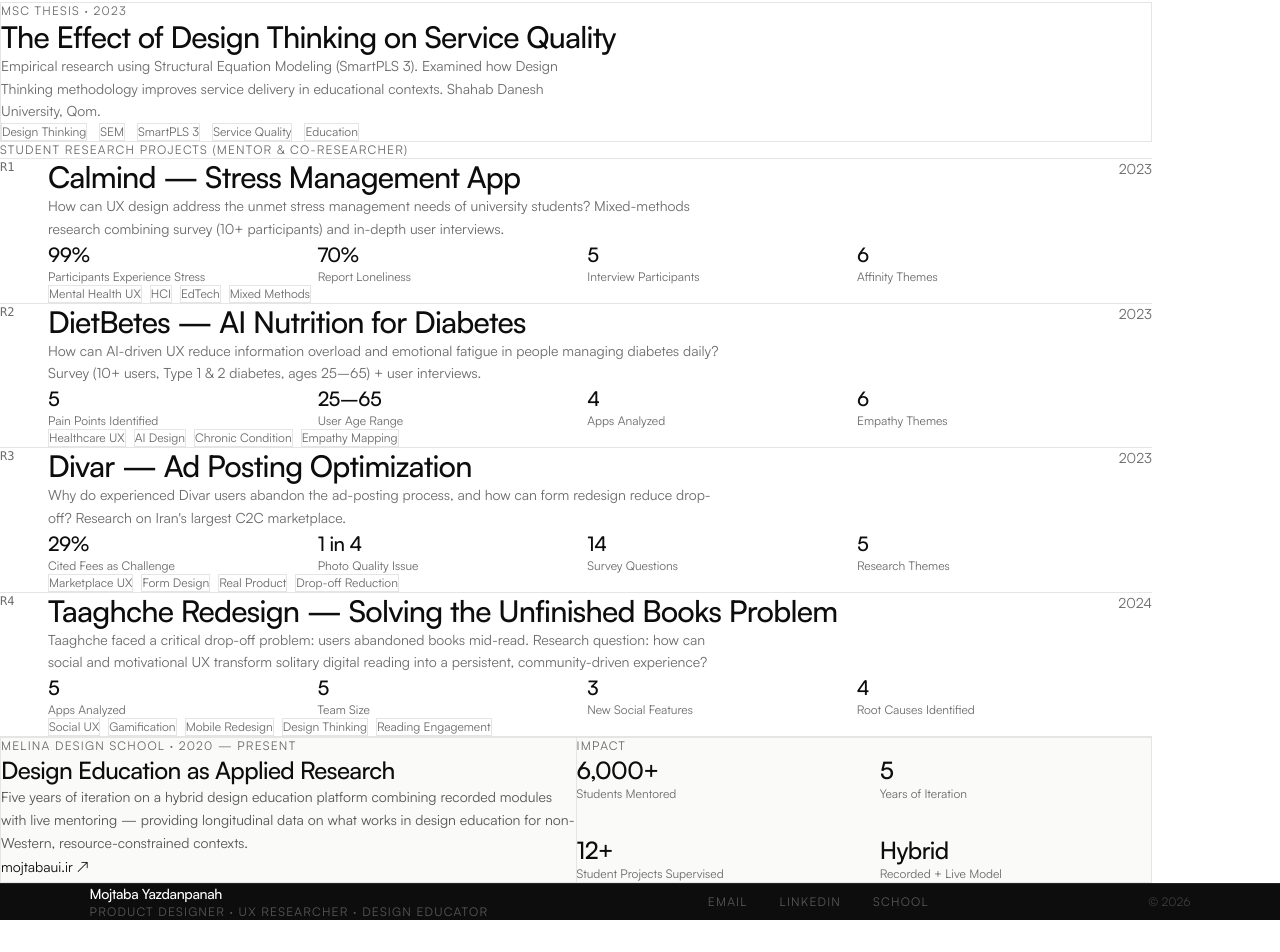
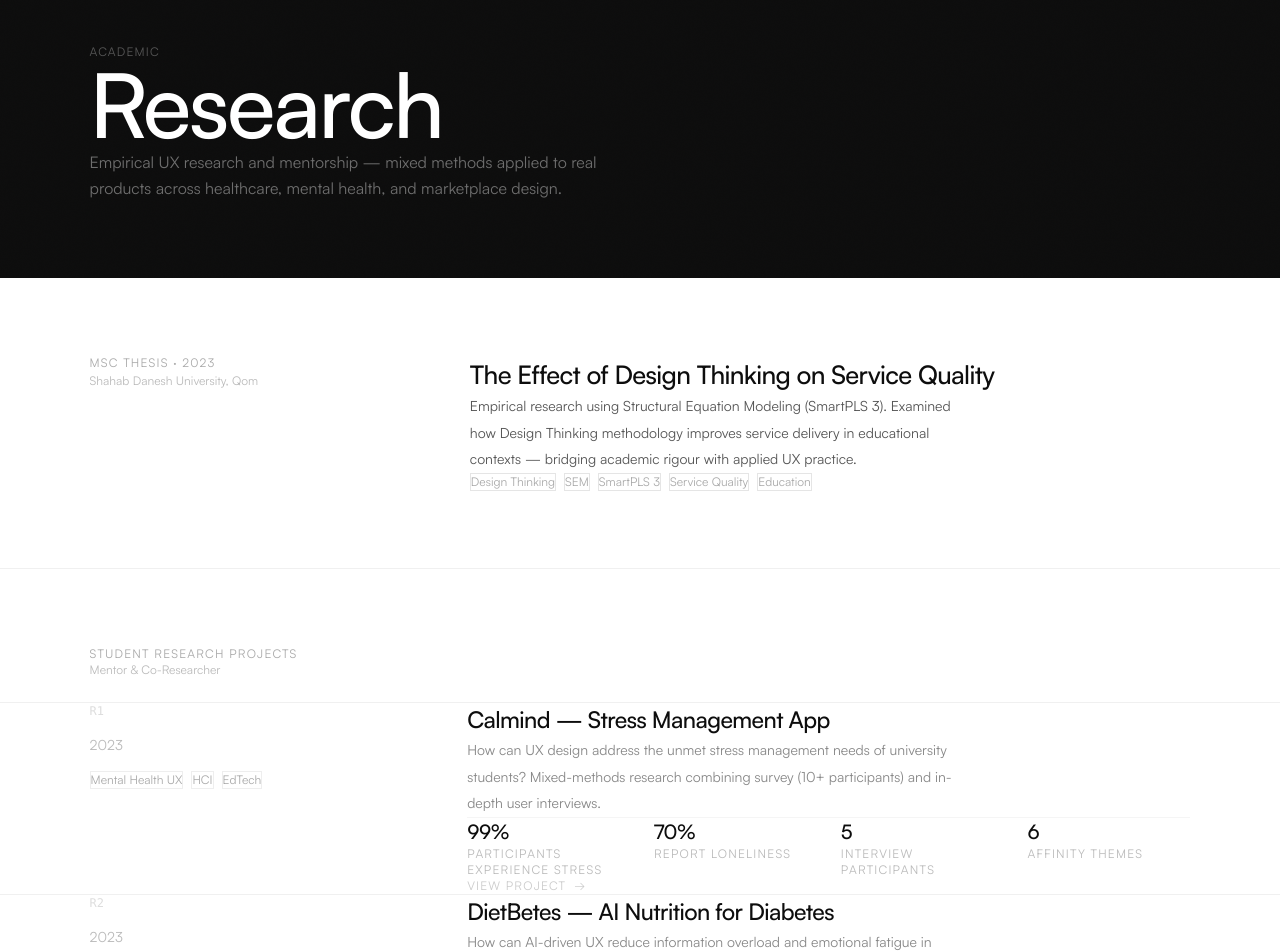
Before and after one commit to mojtabaui/portfolio, a Next.js app: page /research in a window 1280 px wide. Shown: the part 162-1114 px from the top of the page. Before the commit the page ends 1082 px from the top, so only its background shows below. Built offline with nearby package versions, Linux system fonts and the light colour scheme.

Commit message:
fix: content audit — duplicate text, wrong count, old email, stale metadata

```diff
--- a/src/app/about/page.tsx
+++ b/src/app/about/page.tsx
@@ -21,7 +21,7 @@ const experience = [
 
 const education = [
   { degree: "MSc — Software Engineering (Design Thinking & Innovation)", org: "Shahab Danesh University, Qom", period: "2020 — 2023", desc: "Thesis: Investigating the Effect of Design Thinking on Service Quality via Structural Equation Modeling (SmartPLS 3)." },
-  { degree: "BSc — Computer Engineering", org: "University of Tehran (Farabi Campus)", period: "2011 — 2015", desc: "Foundation in software engineering, algorithms, and programming." },
+  { degree: "BSc — Computer Engineering", org: "University of Tehran (Farabi Campus)", period: "2016 — 2019", desc: "Foundation in software engineering, algorithms, and programming." },
 ];
 
 export default function AboutPage() {
--- a/src/app/research/page.tsx
+++ b/src/app/research/page.tsx
@@ -1,139 +1,196 @@
 import Link from "next/link";
 import { researchProjects } from "@/data/projects";
+import FadeIn from "@/components/FadeIn";
 import type { Metadata } from "next";
 
 export const metadata: Metadata = {
   title: "Research",
   description:
-    "UX research projects and academic work by Mojtaba Yazdanpanah — Mental Health UX, Healthcare AI, Marketplace UX. MSc thesis on Design Thinking and Service Quality.",
+    "UX research projects and academic work by Mojtaba Yazdanpanah — empirical mixed-methods research across healthcare, mental health, and marketplace design.",
 };
+
+const pad = "clamp(1.5rem, 7vw, 9rem)";
+const vPad = "clamp(4rem, 6vw, 7rem)";
 
 export default function ResearchPage() {
   return (
-    <div className="pt-14">
-      <section className="max-w-6xl mx-auto px-6 md:px-12 pt-24 pb-16">
-        <p className="text-xs tracking-widest uppercase text-[#6b6b6b] mb-6">Academic</p>
-        <h1 className="text-4xl md:text-6xl font-medium tracking-tight mb-6">Research</h1>
-        <p className="text-lg text-[#6b6b6b] max-w-xl leading-relaxed">
-          Empirical UX research and academic mentorship — applying mixed methods to real products
+    <div>
+
+      {/* Dark header */}
+      <section
+        className="grain bg-[#0d0d0d] flex flex-col justify-end"
+        style={{
+          minHeight: "55vh",
+          paddingLeft: pad,
+          paddingRight: pad,
+          paddingTop: "clamp(5rem, 10vw, 12rem)",
+          paddingBottom: vPad,
+        }}
+      >
+        <FadeIn>
+          <p className="text-xs uppercase tracking-widest text-white/30 mb-5">Academic</p>
+          <h1
+            className="font-medium text-white tracking-tight leading-none mb-6"
+            style={{ fontSize: "clamp(3rem, 7vw, 8rem)" }}
+          >
+            Research
+          </h1>
+          <p className="text-white/40 text-base max-w-lg leading-relaxed">
+            Empirical UX research and mentorship — mixed methods applied to real products
             across healthcare, mental health, and marketplace design.
           </p>
+        </FadeIn>
       </section>
 
       {/* MSc Thesis */}
-      <section className="max-w-6xl mx-auto px-6 md:px-12 pb-16">
-        <div className="border border-[#e5e5e5] p-8 md:p-12">
-          <p className="text-xs uppercase tracking-widest text-[#6b6b6b] mb-4">MSc Thesis · 2023</p>
-          <h2 className="text-2xl md:text-3xl font-medium tracking-tight mb-4 max-w-2xl">
+      <section className="bg-white border-b border-[#f0f0f0]">
+        <FadeIn>
+          <div
+            className="grid md:grid-cols-3 gap-10"
+            style={{ paddingLeft: pad, paddingRight: pad, paddingTop: vPad, paddingBottom: vPad }}
+          >
+            <div>
+              <p className="text-xs uppercase tracking-widest text-[#aaa] mb-3">MSc Thesis · 2023</p>
+              <p className="text-xs text-[#bbb] leading-relaxed">Shahab Danesh University, Qom</p>
+            </div>
+            <div className="md:col-span-2">
+              <h2
+                className="font-medium tracking-tight mb-5"
+                style={{ fontSize: "clamp(1.3rem, 2vw, 2rem)" }}
+              >
                 The Effect of Design Thinking on Service Quality
               </h2>
-          <p className="text-sm text-[#6b6b6b] leading-relaxed max-w-xl mb-6">
-            Empirical research using Structural Equation Modeling (SmartPLS 3). Examined how
-            Design Thinking methodology improves service delivery in educational contexts.
-            Shahab Danesh University, Qom.
+              <p className="text-sm text-[#555] leading-relaxed mb-6" style={{ lineHeight: 1.9, maxWidth: "52ch" }}>
+                Empirical research using Structural Equation Modeling (SmartPLS 3).
+                Examined how Design Thinking methodology improves service delivery in
+                educational contexts — bridging academic rigour with applied UX practice.
               </p>
-          <div className="flex flex-wrap gap-3">
+              <div className="flex flex-wrap gap-2">
                 {["Design Thinking", "SEM", "SmartPLS 3", "Service Quality", "Education"].map((tag) => (
-              <span key={tag} className="text-xs px-3 py-1 border border-[#e5e5e5] text-[#6b6b6b]">
+                  <span key={tag} className="text-xs px-3 py-1 border border-[#e5e5e5] text-[#aaa]">
                     {tag}
                   </span>
                 ))}
               </div>
             </div>
+          </div>
+        </FadeIn>
       </section>
 
       {/* Research Projects */}
-      <section className="max-w-6xl mx-auto px-6 md:px-12 pb-24">
-        <p className="text-xs uppercase tracking-widest text-[#6b6b6b] mb-8">
-          Student Research Projects (Mentor & Co-Researcher)
+      <section className="bg-white">
+        <div style={{ paddingLeft: pad, paddingRight: pad, paddingTop: vPad, paddingBottom: "1.5rem" }}>
+          <FadeIn>
+            <p className="text-xs uppercase tracking-widest text-[#aaa]">
+              Student Research Projects
             </p>
-        <div className="space-y-0">
+            <p className="text-xs text-[#bbb] mt-2">Mentor &amp; Co-Researcher</p>
+          </FadeIn>
+        </div>
+        <div className="border-t border-[#f0f0f0] mt-8">
           {researchProjects.map((project, i) => (
             <Link
               key={project.slug}
               href={`/work/${project.slug}`}
-              className="group flex flex-col md:flex-row md:items-start gap-4 py-10 border-t border-[#e5e5e5] hover:opacity-70 transition-opacity"
+              className="group block border-b border-[#f0f0f0] hover:bg-[#fafaf9] transition-colors"
             >
-              <span className="text-xs text-[#6b6b6b] font-mono w-8 pt-1 shrink-0">
-                R{i + 1}
-              </span>
-              <div className="flex-1">
-                <h2 className="text-2xl md:text-3xl font-medium tracking-tight mb-2">
-                  {project.title}
-                </h2>
-                <p className="text-sm text-[#6b6b6b] mb-4 max-w-2xl leading-relaxed">
-                  {project.overview}
-                </p>
-                {project.stats && (
-                  <div className="grid grid-cols-2 md:grid-cols-4 gap-6 mb-4">
-                    {project.stats.map(({ label, value }) => (
-                      <div key={label}>
-                        <p className="text-xl font-medium tracking-tight">{value}</p>
-                        <p className="text-xs text-[#6b6b6b] mt-0.5">{label}</p>
-                      </div>
-                    ))}
-                  </div>
-                )}
-                <div className="flex flex-wrap gap-2">
-                  {project.tags.map((tag) => (
-                    <span
-                      key={tag}
-                      className="text-xs px-3 py-1 border border-[#e5e5e5] text-[#6b6b6b]"
+              <FadeIn delay={i * 0.05}>
+                <div
+                  className="grid md:grid-cols-3 gap-8 py-16"
+                  style={{ paddingLeft: pad, paddingRight: pad }}
                 >
+                  {/* Left: number + year + tags */}
+                  <div className="flex md:flex-col justify-between md:justify-start gap-4">
+                    <span className="text-xs font-mono text-[#ddd]">R{i + 1}</span>
+                    <span className="text-sm text-[#bbb]">{project.year}</span>
+                    <div className="hidden md:flex flex-wrap gap-2 mt-4">
+                      {project.tags.slice(0, 3).map((tag) => (
+                        <span key={tag} className="text-xs px-2.5 py-1 border border-[#eee] text-[#aaa]">
                           {tag}
                         </span>
                       ))}
                     </div>
                   </div>
-              <span className="text-sm text-[#6b6b6b] shrink-0 md:pt-1">{project.year}</span>
+
+                  {/* Right: title + overview + stats */}
+                  <div className="md:col-span-2">
+                    <h2
+                      className="font-medium tracking-tight mb-4 group-hover:text-[#ff3d00] transition-colors"
+                      style={{ fontSize: "clamp(1.2rem, 1.8vw, 1.8rem)" }}
+                    >
+                      {project.title}
+                    </h2>
+                    <p className="text-sm text-[#888] leading-relaxed mb-6" style={{ lineHeight: 1.9, maxWidth: "52ch" }}>
+                      {project.overview}
+                    </p>
+                    {project.stats && (
+                      <div className="grid grid-cols-2 md:grid-cols-4 gap-6 pt-6 border-t border-[#f5f5f5]">
+                        {project.stats.map(({ label, value }) => (
+                          <div key={label}>
+                            <p className="text-xl font-medium tracking-tight text-[#0d0d0d]">{value}</p>
+                            <p className="text-xs text-[#bbb] mt-1 uppercase tracking-widest">{label}</p>
+                          </div>
+                        ))}
+                      </div>
+                    )}
+                    <div className="flex items-center gap-2 mt-8 text-xs uppercase tracking-widest text-[#ccc] group-hover:text-[#ff3d00] transition-colors">
+                      <span>View Project</span>
+                      <span className="group-hover:translate-x-1 transition-transform duration-300">→</span>
+                    </div>
+                  </div>
+                </div>
+              </FadeIn>
             </Link>
           ))}
-          <div className="border-t border-[#e5e5e5]" />
         </div>
       </section>
 
       {/* Melina Design School */}
-      <section className="max-w-6xl mx-auto px-6 md:px-12 pb-24">
-        <div className="grid md:grid-cols-2 gap-px bg-[#e5e5e5] border border-[#e5e5e5]">
-          <div className="bg-[#fafaf8] px-8 py-10 md:px-12">
-            <p className="text-xs uppercase tracking-widest text-[#6b6b6b] mb-4">
-              Melina Design School · 2020 — Present
-            </p>
-            <h2 className="text-2xl font-medium tracking-tight mb-4">
-              Design Education as Applied Research
+      <section
+        className="grain bg-[#0d0d0d]"
+        style={{ paddingLeft: pad, paddingRight: pad, paddingTop: vPad, paddingBottom: vPad }}
+      >
+        <FadeIn>
+          <div className="flex flex-col md:flex-row md:items-end justify-between gap-12">
+            <div>
+              <p className="text-xs uppercase tracking-widest text-white/30 mb-8">Design Education</p>
+              <h2
+                className="font-medium text-white tracking-tight leading-snug mb-6"
+                style={{ fontSize: "clamp(1.8rem, 3vw, 3.5rem)", maxWidth: "22ch" }}
+              >
+                Melina Design School — 6,000+ students mentored
               </h2>
-            <p className="text-sm leading-relaxed text-[#0f0f0f]/70 mb-6">
-              Five years of iteration on a hybrid design education platform combining recorded
-              modules with live mentoring — providing longitudinal data on what works in design
+              <p className="text-white/50 text-sm leading-relaxed mb-8" style={{ maxWidth: "44ch", lineHeight: 1.9 }}>
+                Five years building a hybrid design education platform combining recorded
+                modules with live mentoring — a longitudinal study in what works in design
                 education for non-Western, resource-constrained contexts.
               </p>
               <a
                 href="https://mojtabaui.ir"
                 target="_blank"
                 rel="noopener noreferrer"
-              className="text-sm link-underline"
+                className="text-xs uppercase tracking-widest text-white border-b border-white/20 pb-0.5 hover:text-[#ff3d00] hover:border-[#ff3d00] transition-colors"
               >
                 mojtabaui.ir ↗
               </a>
             </div>
-          <div className="bg-[#fafaf8] px-8 py-10 md:px-12">
-            <p className="text-xs uppercase tracking-widest text-[#6b6b6b] mb-8">Impact</p>
-            <div className="grid grid-cols-2 gap-8">
+            <div className="grid grid-cols-2 gap-10 shrink-0">
               {[
                 { value: "6,000+", label: "Students Mentored" },
-                { value: "5", label: "Years of Iteration" },
-                { value: "12+", label: "Student Projects Supervised" },
-                { value: "Hybrid", label: "Recorded + Live Model" },
+                { value: "5 yrs", label: "Years of Iteration" },
+                { value: "12+", label: "Projects Supervised" },
+                { value: "Hybrid", label: "Live + Recorded" },
               ].map(({ value, label }) => (
                 <div key={label}>
-                  <p className="text-2xl font-medium tracking-tight mb-1">{value}</p>
-                  <p className="text-xs text-[#6b6b6b]">{label}</p>
+                  <p className="text-2xl font-medium text-white tracking-tight">{value}</p>
+                  <p className="text-xs text-white/30 mt-1 uppercase tracking-widest">{label}</p>
                 </div>
               ))}
             </div>
           </div>
-        </div>
+        </FadeIn>
       </section>
+
     </div>
   );
 }
```
Lines whose indentation alone changed are shown as unchanged.
